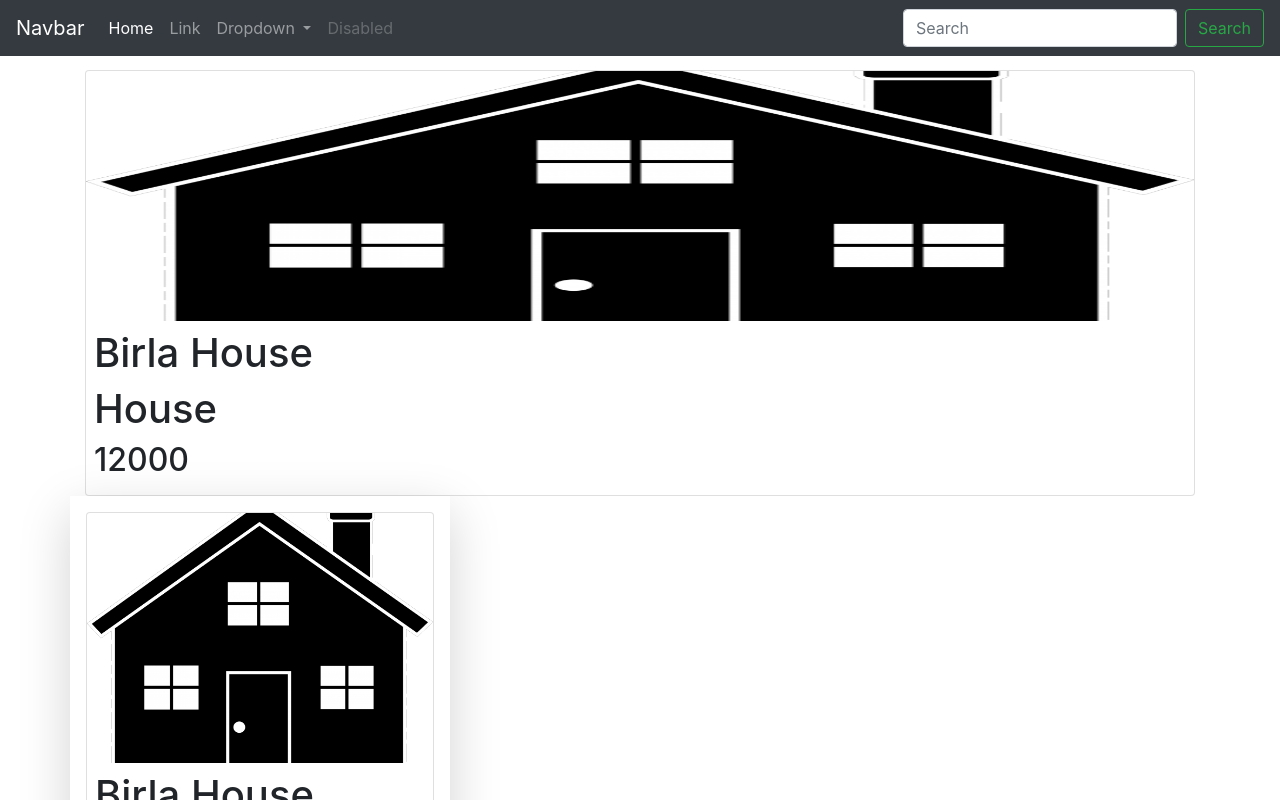
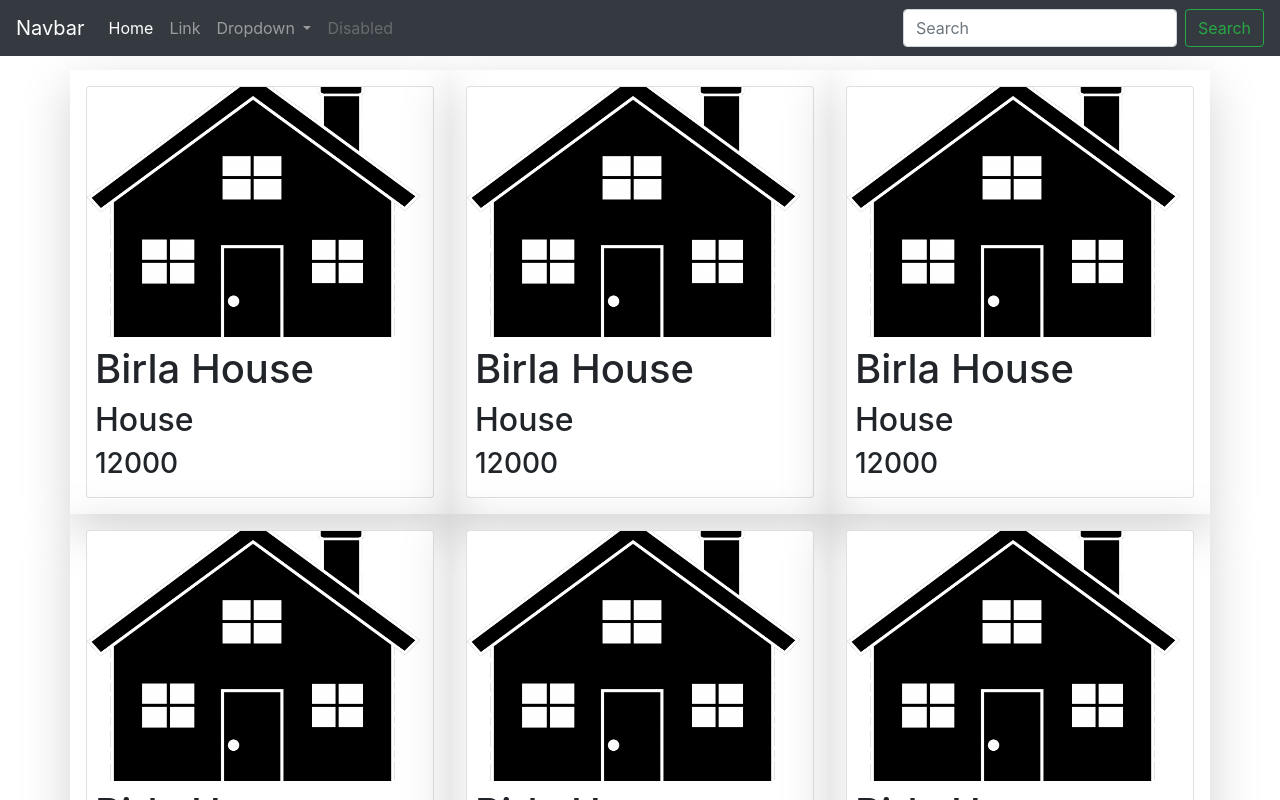
Before and after one commit to Jogiathon/ApartmentsApp, an Angular app: page / in a window 1280 px wide. Shown: the top 800 px of the page. Built offline with nearby package versions, Linux system fonts and the light colour scheme.

Commit message:
Up to font awesome 9/47 8:24

```diff
--- a/src/app/app.component.html
+++ b/src/app/app.component.html
@@ -1,5 +1,4 @@
 <app-nav-bar></app-nav-bar>
 <div class="container" style="margin-top: 70px;">
-  <app-property-card></app-property-card>
   <app-property-list></app-property-list>
 </div>
--- a/src/app/property/property-card/property-card.component.css
+++ b/src/app/property/property-card/property-card.component.css
@@ -1,3 +1,43 @@
 .propImg {
   height: 250px;
+  overflow:hidden;
 }
+
+.card-img-wrapper {
+  overflow: hidden;
+  position: relative;
+}
+
+.card:hover img{
+  transform: scale(1.2,1.2);
+  transition-duration: 500ms;
+  transition-timing-function: ease-out;
+  height:250px;
+  opacity:.7;
+}
+
+.card img {
+  transform: scale(1,1);
+  transition-duration: 500ms;
+  transition-timing-function: ease-out;
+  height:250px;
+}
+
+.member-icons {
+  position: absolute;
+  bottom: -30%;
+  left: 0;
+  right: 0;
+  margin-right: auto;
+  margin-left: auto;
+  opacity: 0;
+}
+
+.card-img-wrapper:hover .member-icons {
+  bottom: 0;
+  opacity: 1;
+}
+
+.animate{
+  transition: all 0.3s ease-in-out;
+}
--- a/src/app/property/property-card/property-card.component.html
+++ b/src/app/property/property-card/property-card.component.html
@@ -1,8 +1,19 @@
 <div class="card">
-  <img class="propImg" src="assets/images/house_default.png">
+  <div class="card-img-wrapper">
+    <img class="propImg" src="assets/images/house_default.png">
+    <ul class="list-inline-item text-center member-icons">
+      <li class="list-inline-item">
+        <button class="btn btn-primary">E</button>
+      </li>
+      <li class="list-inline-item">
+        <button class="btn btn-primary">E</button>
+      </li>
+    </ul>
+  </div>
+
   <div class="card-body p-2">
     <h1>{{Property.Name}}</h1>
-    <h1>{{Property.Type}}</h1>
-    <h2>{{Property.Price}}</h2>
+    <h2>{{Property.Type}}</h2>
+    <h3>{{Property.Price}}</h3>
   </div>
 </div>
--- a/src/app/property/property-card/property-card.component.ts
+++ b/src/app/property/property-card/property-card.component.ts
@@ -1,4 +1,4 @@
-import { Component } from '@angular/core';
+import { Component, Input } from '@angular/core';
 
 @Component({
   selector: 'app-property-card',
@@ -8,6 +8,7 @@ import { Component } from '@angular/core';
   styleUrls: ['./property-card.component.css']
 })
 export class PropertyCardComponent {
+  @Input() property_name : any
   Property: any = {
     "Id": 1,
     "Name":"Birla House",
--- a/src/app/property/property-list/property-list.component.html
+++ b/src/app/property/property-list/property-list.component.html
@@ -1,5 +1,5 @@
 <div class="row">
-  <div class="shadow-lg col-sm-4 p-3">
-    <app-property-card></app-property-card>
+  <div *ngFor="let property of Properties" class="shadow-lg col-sm-4 p-3">
+    <app-property-card property_name="Test"></app-property-card>
   </div>
 </div>
--- a/src/app/property/property-list/property-list.component.ts
+++ b/src/app/property/property-list/property-list.component.ts
@@ -7,7 +7,7 @@ import { Component, OnInit } from '@angular/core';
 })
 export class PropertyListComponent implements OnInit {
 
-  Property: Array<any> = [
+  Properties: Array<any> = [
     {
       "Id":1,
       "Name":"Birla House",
```
